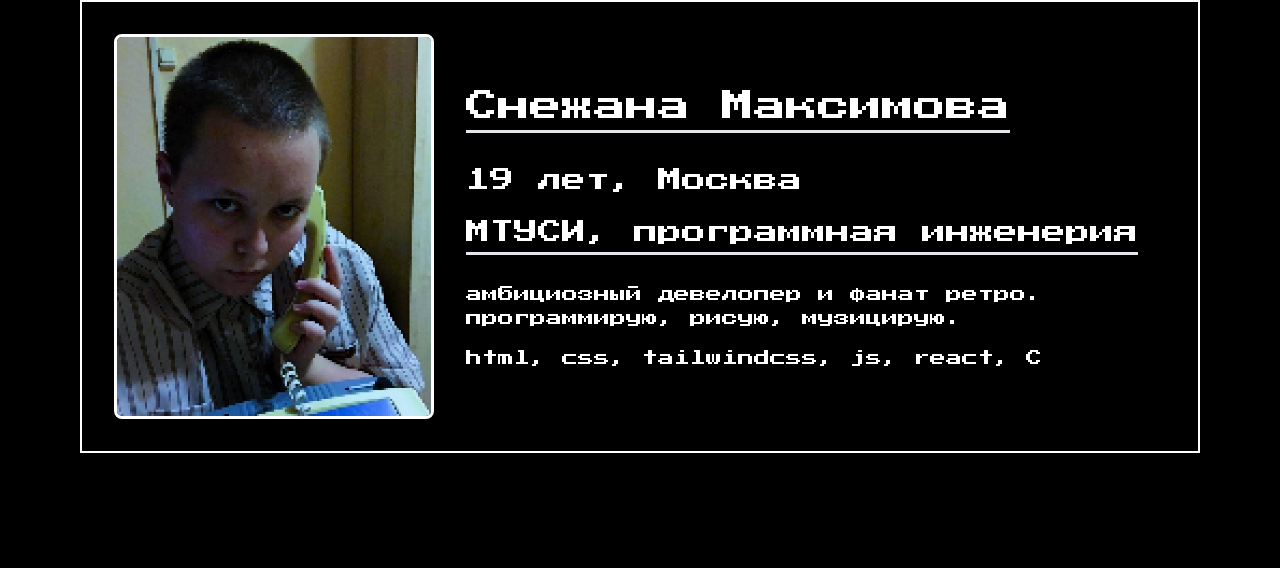
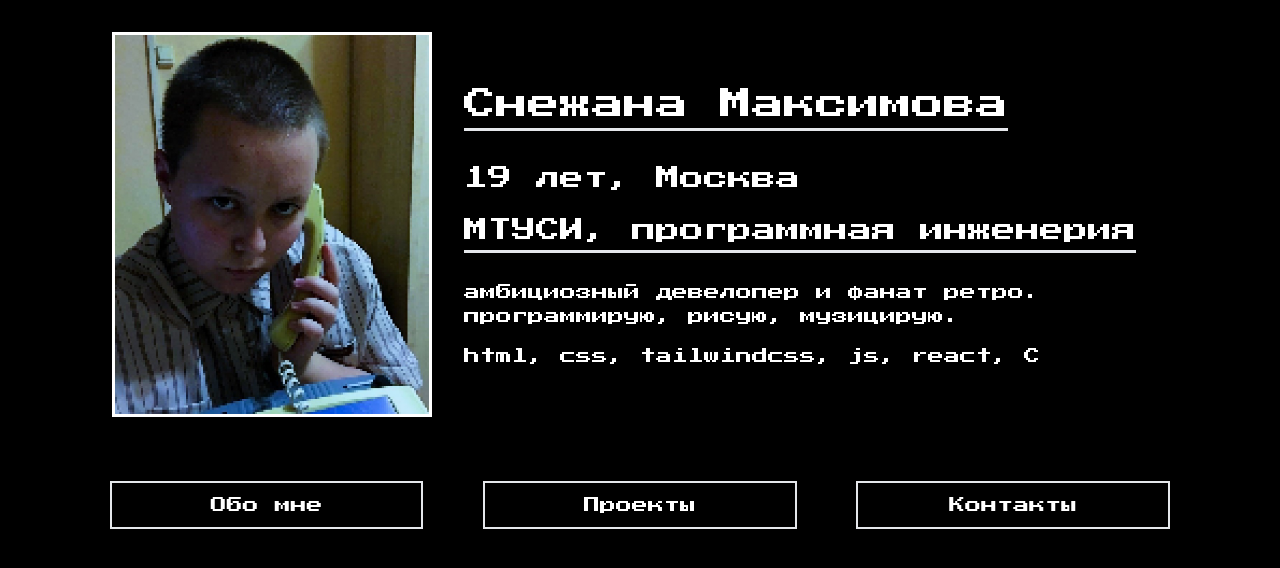
Before and after one commit to kleprer/portfolio, a React (Create React App) app: page / in a window 1280 px wide. Shown: the top 568 px of the page. Built offline with nearby package versions, Linux system fonts and the light colour scheme; a web font is replaced by a local one.

Commit message:
added buttons for chapters. removed helping borders

```diff
--- a/src/App.js
+++ b/src/App.js
@@ -1,10 +1,12 @@
 import './App.css';
 import About from './components/About';
+import Chapters from './components/Chapters';
 function App() {
   return (
     <div className="w-screen h-screen bg-black">
-      <div className="w-screen h-fit bg-black">
+      <div className="w-fit h-fit bg-black">
         <About />
+        <Chapters />
       </div>
     </div>
   );
--- a/src/components/About.jsx
+++ b/src/components/About.jsx
@@ -2,9 +2,9 @@ import React from 'react'
 
 const About = () => {
   return (
-    <div className="w-auto xl:w-[30rem] xl:w-[70rem] h-fit border-white border-[2px] text-white p-[1rem] md:p-[2rem]">
+    <div className="w-auto xl:w-[30rem] xl:w-[70rem] h-fit text-white p-[1rem] md:p-[2rem]">
         <div className="flex flex-col items-center align-center md:gap-[2rem] md:flex-row">
-            <img src="/pixelpfp.jpg" alt="my selfie" className="m-0 w-[20rem] rounded-lg border-white border-[3px]"/>
+            <img src="/pixelpfp.jpg" alt="my selfie" className="m-0 w-[20rem] border-white border-[3px]"/>
             <div className="w-auto lg:max-w-[70%] m-auto sm:m-0 md:m-auto">
                 <h2 className="text-center md:text-left"><span className="text-[2em]  border-b-[3px] pb-[0.5rem] border-w-fit-content">Снежана Максимова</span></h2>
                 <p className="text-center md:text-left text-[1.5em] pt-[2rem]">19 лет, Москва</p>
--- /dev/null
+++ b/src/components/Chapters.jsx
@@ -0,0 +1,14 @@
+import React from 'react'
+
+const Chapters = () => {
+  return (
+    <div className="w-auto flex flex-col sm:flex-row text-white mt-[2rem] ">
+        <button className="w-[20rem] sm:w-[28%] m-auto p-[10px]  border-[2px] mb-[15px] hover:opacity-[50%]">Обо мне</button>
+        <button className="w-[20rem] sm:w-[28%] m-auto p-[10px]  border-[2px] mb-[15px] hover:opacity-[50%]">Проекты</button>
+        <button className="w-[20rem] sm:w-[28%] m-auto p-[10px] border-[2px] mb-[15px] hover:opacity-[50%]">Контакты</button>
+
+    </div>
+  )
+}
+
+export default Chapters;
```
